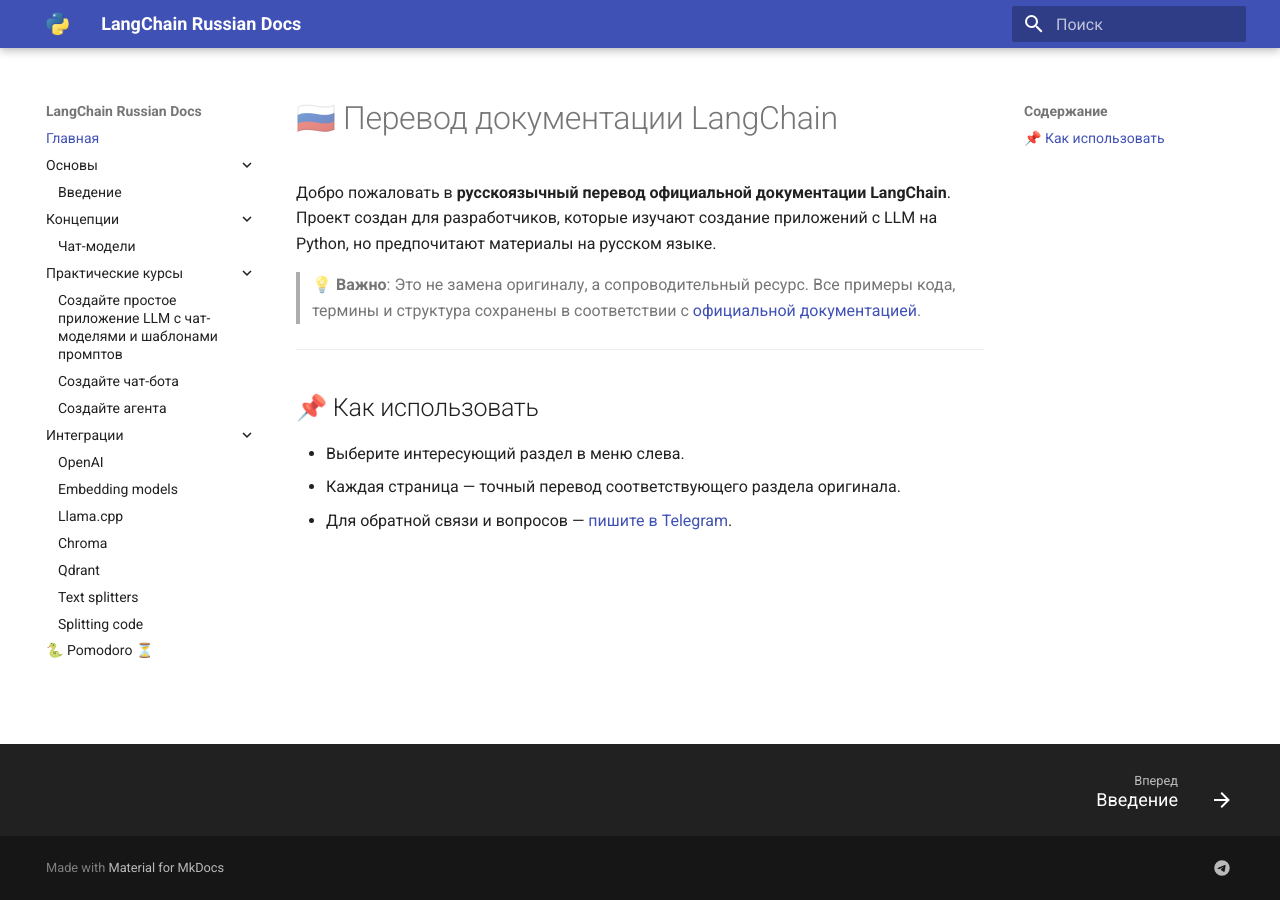
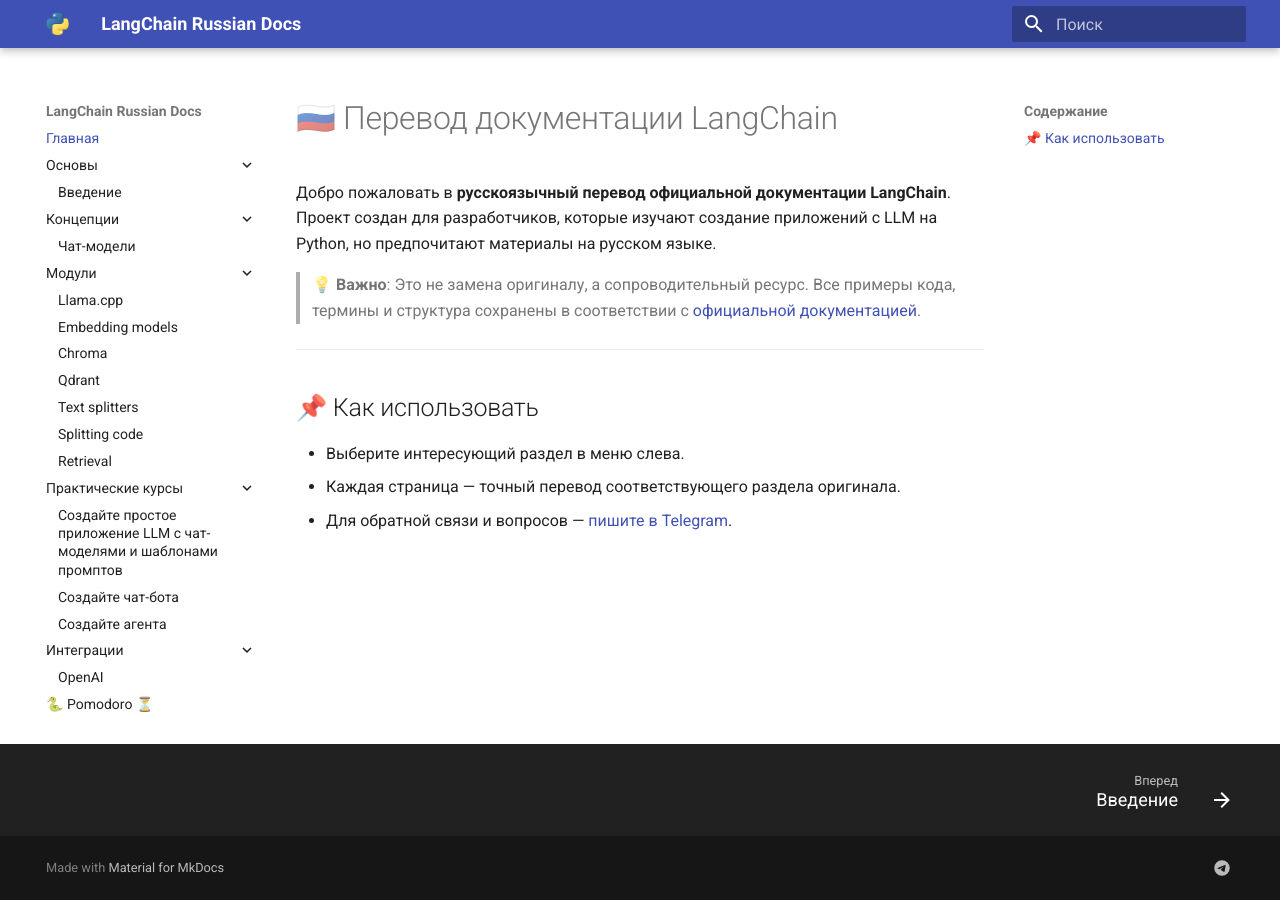
Before and after one commit to Alekslg/llmdev, an MkDocs documentation site: the page built from docs/index.md, in a window 1280 px wide. Built offline with MkDocs 1.6.1 and Material for MkDocs 9.7.7, drawn with Linux system fonts in a browser that asks for light colours.

Commit message:
refs #main Добавлен раздел Модули в навигацию документации

```diff
--- a/mkdocs.yml
+++ b/mkdocs.yml
@@ -25,18 +25,20 @@ nav:
       - basics/introduction.md
   - Концепции:
       - concepts/chat-models.md
+  - Модули:
+      - 'Llama.cpp': modules/llamacpp.md
+      - 'Embedding models': modules/text-embedding.md
+      - modules/chroma.md
+      - modules/qdrant.md
+      - modules/text-splitters.md
+      - modules/splitting-code.md
+      - modules/retrieval.md
   - Практические курсы:
       - tutorials/llm-chain.md
       - tutorials/chatbot.md
       - tutorials/agents.md
   - Интеграции:
       - integrations/openai.md
-      - 'Embedding models': modules/text-embedding.md
-      - 'Llama.cpp': modules/llamacpp.md
-      - modules/chroma.md
-      - modules/qdrant.md
-      - modules/text-splitters.md
-      - modules/splitting-code.md
   - 🐍 Pomodoro ⏳: pomodoro.html
 
 markdown_extensions:
```
